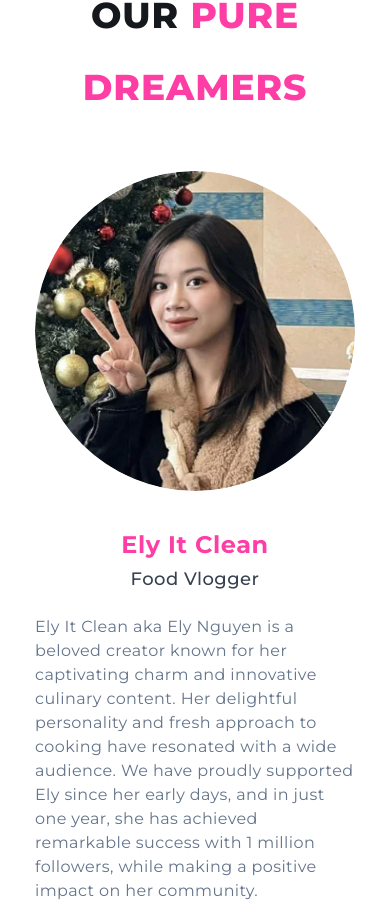
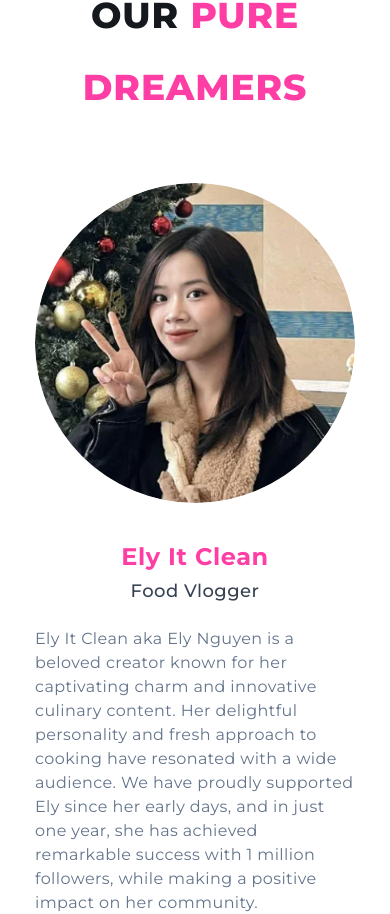
Before and after one commit to Letrungtuyen158/pure-imagiination, a Next.js app in the folder front-end/: page / in a window 390 px wide. Shown: the part 2386-3300 px from the top of the page. Built offline with nearby package versions, Linux system fonts and the light colour scheme.

Commit message:
fix: center dreamers component

```diff
--- a/front-end/src/components/our-pure-dreamers-section/OurPureDreamers.tsx
+++ b/front-end/src/components/our-pure-dreamers-section/OurPureDreamers.tsx
@@ -67,7 +67,7 @@ export default function CarouselSlide() {
           dotListClass="custom-dot-list-style">
           {creators.map((creator, i) => {
             return (
-              <div key={i} className="py-8 justify-start flex flex-col lg:flex-row items-center gap-10 lg:h-[400px] h-full sm:px-28 xl:px-48">
+              <div key={i} className="py-8 justify-center flex flex-col lg:flex-row items-center gap-10 lg:h-[400px] h-full sm:px-28 xl:px-48">
                 <Image
                   className="rounded-full min-w-20 select-none min-h-20 max-w-[400px] max-h-[400px] sm:mt-0"
                   layout="responsive"
```
